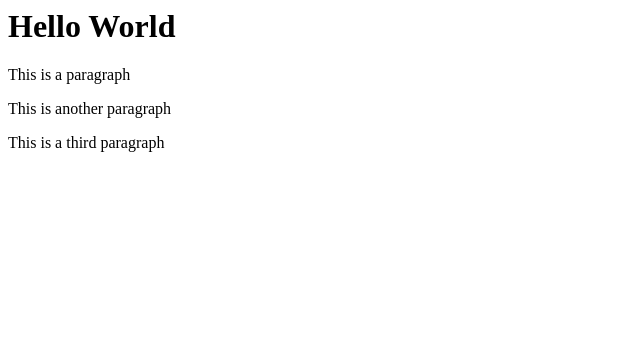
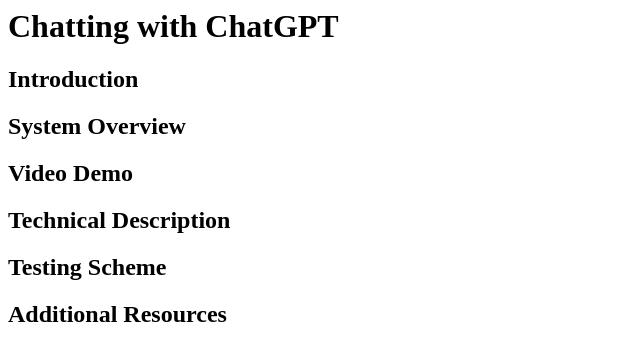
Before and after one commit to akinfelami/finalproject, a plain HTML site: page index.html in a window 1280 px wide. Shown: the whole page, without its empty margins (0-640 px from the left). Drawn offline with Linux system fonts and the light colour scheme.

Commit message:
added general outline

```diff
--- a/index.html
+++ b/index.html
@@ -1,10 +1,14 @@
 <html>
   <head>
+    <h1> Chatting with ChatGPT </h1>
+  </head>
     <body>
-      <h1> Hello World </h1>
-      <p> This is a paragraph </p>
-      <p> This is another paragraph </p>
-      <p> This is a third paragraph </p>
+      <h2> Introduction</h2>
+      <h2> System Overview </h2>
+      <h2> Video Demo </h2>
+      <h2>Technical Description </h2>
+      <h2> Testing Scheme</h2>
+      <h2> Additional Resources</h2>
     </body>
-  </head>
+
 </html>
```
